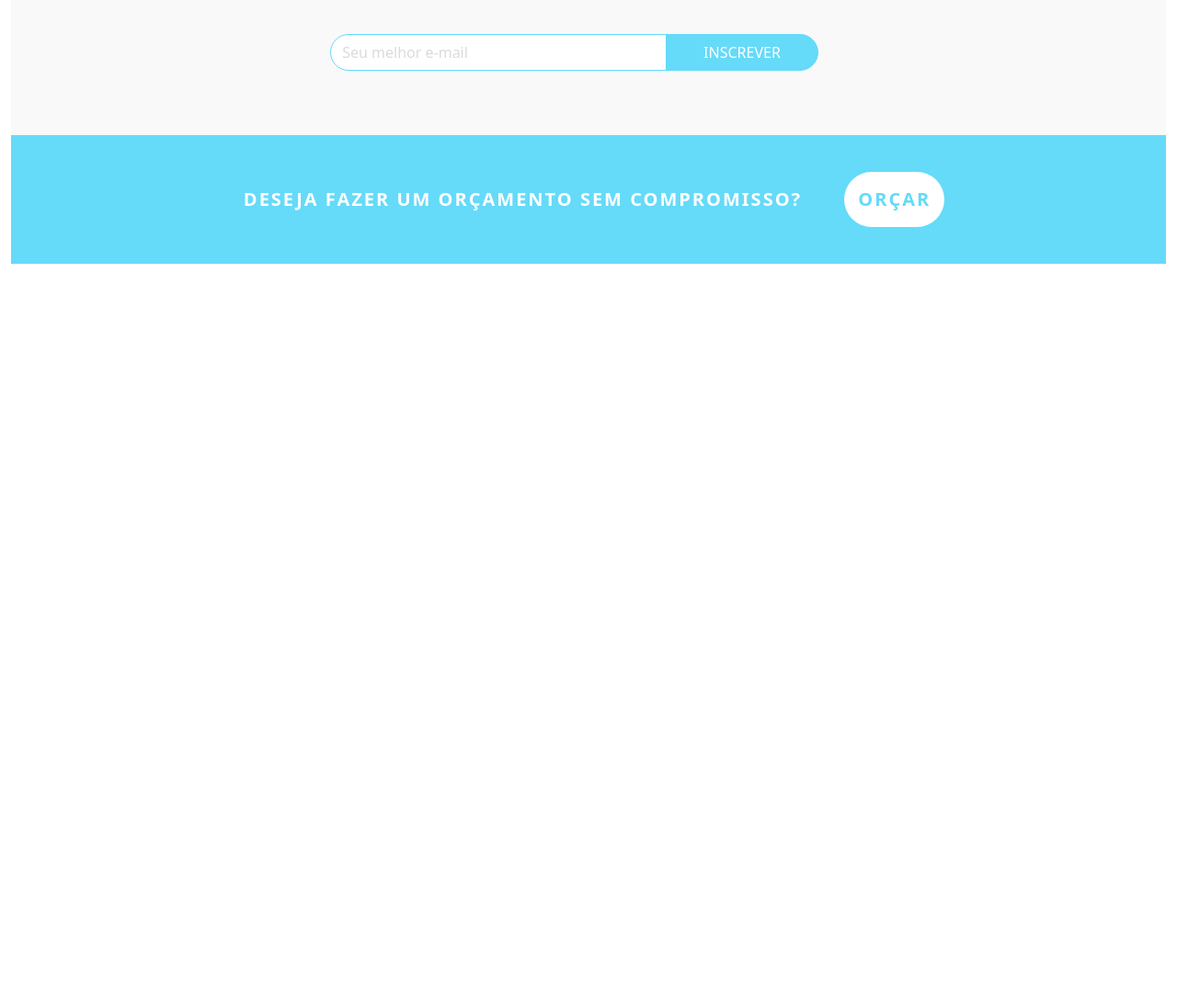
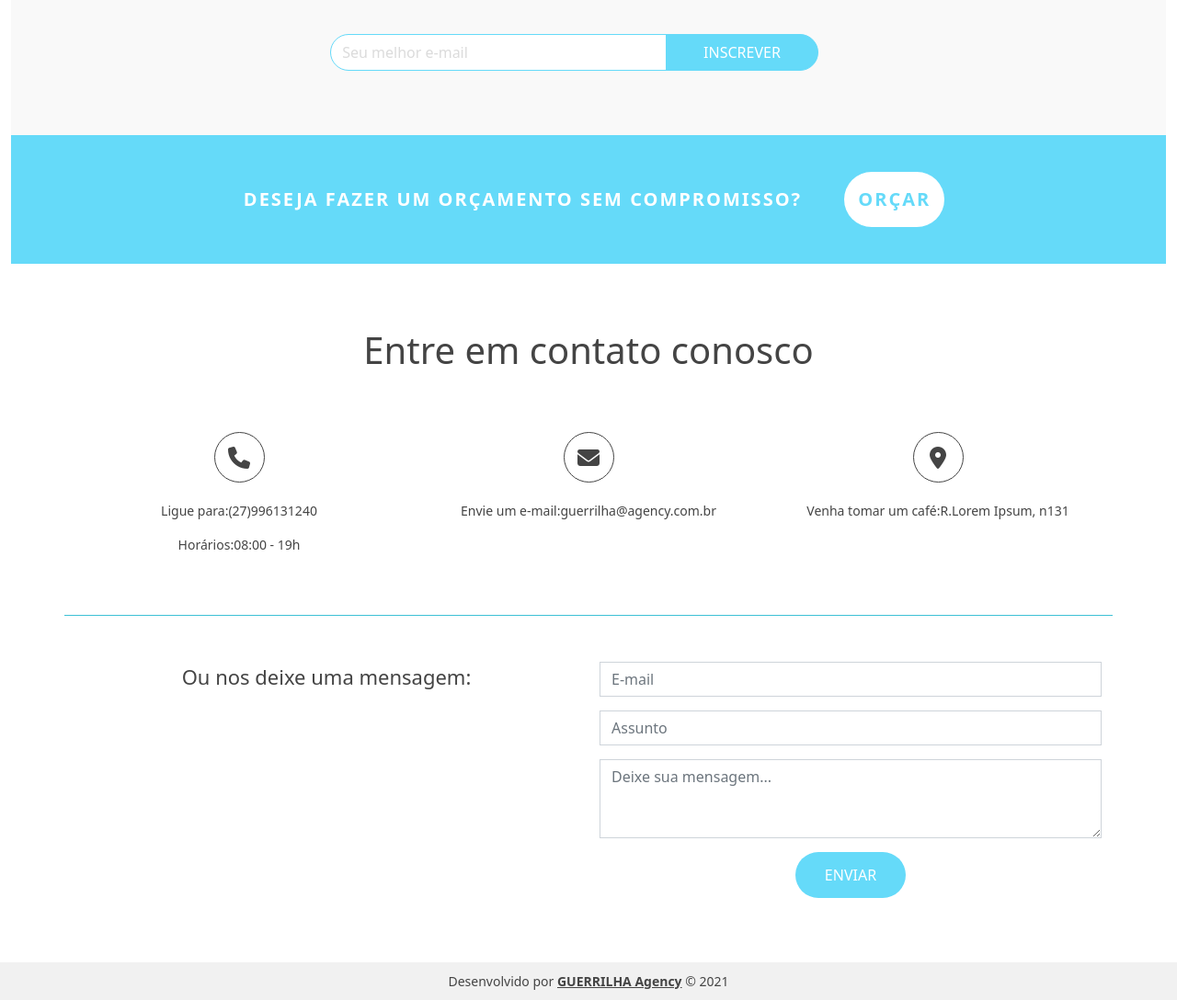
Before and after one commit to CoreyDevl/BootStrap, a plain HTML site: page index.html in a window 1280 px wide. Shown: the part 4793-5881 px from the top of the page at 92% size. Before the commit the page ends 5080 px from the top, so only its background shows below. Drawn offline with nearby package versions, Linux system fonts and the light colour scheme; a script that the page names is missing.

Commit message:
concluido footer
adicionado newsletter section
e footer

```diff
--- a/css/style.css
+++ b/css/style.css
@@ -378,3 +378,73 @@ header, .navbar{
     width: auto;
     letter-spacing: 2px;
 }
+
+/*footer*/
+
+.form-control::placeholder{
+  color: #44444431;
+}
+
+#contact-area{
+  text-align: center;
+}
+
+.contact-box{
+  padding-bottom: 50px;
+  margin-bottom: 50px;
+  border-bottom: 1px solid #3ec1d5;
+}
+
+.contact-box i{
+  color: #444;
+  border: 1px solid #444;
+  border-radius: 50%;
+  width: 55px;
+  height: 55px;
+  line-height: 55px;
+  font-size: 24px;
+  margin-bottom: 20px;
+}
+
+#msg-box p{
+  font-size: 22px;
+}
+
+#contact-form input[type="text"], #contact-form input[type="email"], #contact-form textarea{
+  margin-bottom: 15px;
+  border-radius: 0;
+}
+
+#contact-form .main-btn{
+  width: 120px;
+  height: 50px;
+}
+
+#contact-form .main-btn:hover{
+  color: #3ec1d5;
+}
+
+/*copy*/
+
+#copy-area{
+  background-color: #f1f1f1;
+}
+
+#copy-area .container{
+  padding: 10px 0px;
+  text-align: center;
+}
+
+#copy-area .container p{
+  margin-bottom: 0;
+}
+
+#copy-area .container a{
+  font-weight: bold;
+  color: #444;
+}
+
+#copy-area .container a:hover{
+   text-decoration: none;
+   color: #3ec1d5;
+}
--- a/index.html
+++ b/index.html
@@ -313,14 +313,52 @@
 </div>
 </div>
 </main>
-
-
-
-
-
-
-
-
+<!--Footer-->
+<footer>
+  <div id="contact-area">
+    <div class="container">
+      <div class="row">
+        <div class="col-md-12">
+          <h3 class="main-title">Entre em contato conosco</h3>
+        </div>
+        <div class="col-md-4 contact-box">
+          <i class="fas fa-phone"></i>
+          <p><span class="contact-title">Ligue para:</span>(27)996131240</p>
+          <p><span class="contact-title">Horários:</span>08:00 - 19h</p>
+        </div>
+        <div class="col-md-4 contact-box">
+          <i class="fas fa-envelope"></i>
+          <p><span class="contact-title">Envie um e-mail:</span>guerrilha@agency.com.br</p>
+        </div>
+        <div class="col-md-4 contact-box">
+          <i class="fas fa-map-marker-alt"></i>
+          <p><span class="contact-title">Venha tomar um café:</span>R.Lorem Ipsum, n131</p>
+        </div>
+        <div class="col-md-6" id="msg-box">
+          <p>Ou nos deixe uma mensagem:</p>
+        </div>
+        <div class="col-md-6" id="contact-form">
+          <form action="">
+            <input type="email" name="email" id="email" class="form-control" placeholder="E-mail">
+            <input type="text" name="subject" placeholder="Assunto" class="form-control">
+            <textarea class="form-control" name="message" rows="3" placeholder="Deixe sua mensagem..."></textarea>
+            <input type="submit" value="Enviar" class="main-btn">
+          </form>
+        </div>
+      </div>
+    </div>
+  </div>
+  <div id="copy-area">
+    <div class="container">
+      <div class="row">
+        <div class="col-md-12">
+          <p>Desenvolvido por <a href="https://github.com/CoreyTattooArt" target="_blank">GUERRILHA Agency</a> &copy; 2021</p>
+        </div>
+      </div>
+    </div>
+  </div>
+</footer>
+<!--scripts finais-->
 <script src="js/script.js"></script>
 </body>
 </html>
```
Lines whose indentation alone changed are shown as unchanged.
